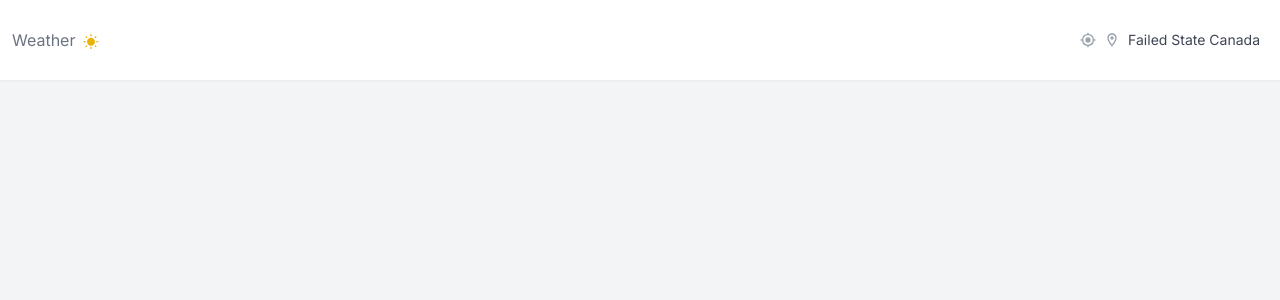
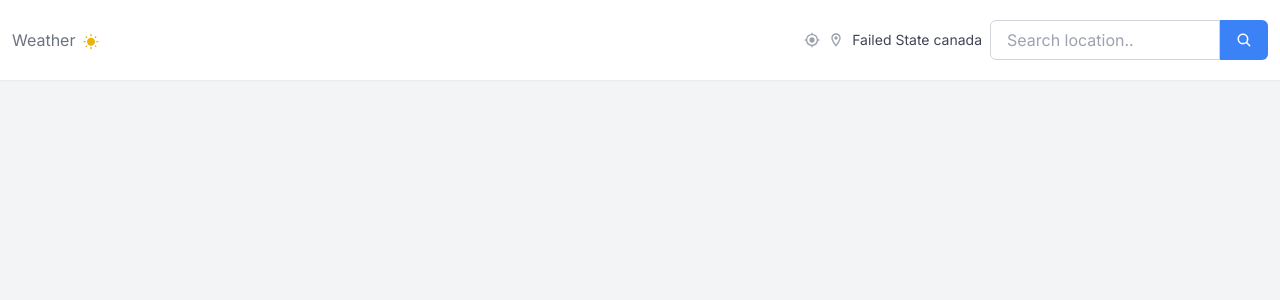
Before and after one commit to evilusean/CourseraGoogleFCC, a Next.js app in the folder FCC-WeatherApp-React-NextJS-Tailwind-TypeScript-CSS/weatherapp/: page / in a window 1280 px wide. Shown: the top 300 px of the page. Built offline with nearby package versions, Linux system fonts and the light colour scheme.

Commit message:
updated searchbox.tsx with props
added 4 props, explained in my notes

```diff
--- a/FCC-WeatherApp-React-NextJS-Tailwind-TypeScript-CSS/weatherapp/src/app/components/Navbar.tsx
+++ b/FCC-WeatherApp-React-NextJS-Tailwind-TypeScript-CSS/weatherapp/src/app/components/Navbar.tsx
@@ -2,6 +2,7 @@ import React from 'react'
 import { MdWbSunny } from "react-icons/md";
 import { MdMyLocation } from "react-icons/md";
 import { MdOutlineLocationOn } from "react-icons/md";
+import SearchBox from './SearchBox';
 
 
 type Props = {}
@@ -17,9 +18,9 @@ export default function Navbar({}: Props) {
                 <section className="flex gap-2 items-center">
                     <MdMyLocation className='text-3x1 text-gray-400 hover:opacity-80 cursor-pointer' />
                     <MdOutlineLocationOn className='text-3x1 text-gray-400 hover:opacity-80 cursor-pointer' />
-                    <p className="text-slate-900/80 text-sm">  Failed State Canada  </p>
+                    <p className="text-slate-900/80 text-sm">  Failed State canada  </p>
                     <div>
-                        {/* SearchBox */}
+                        <SearchBox />
                     </div>
                 </section>
             </div>
--- a/FCC-WeatherApp-React-NextJS-Tailwind-TypeScript-CSS/weatherapp/src/app/components/SearchBox.tsx
+++ b/FCC-WeatherApp-React-NextJS-Tailwind-TypeScript-CSS/weatherapp/src/app/components/SearchBox.tsx
@@ -1,9 +1,31 @@
+/* @format */
 import React from 'react';
+import { IoSearch } from "react-icons/io5";
 
-type Props = {}
+type Props = {
+    className?: string;
+    value: string;
+    onChange:React.ChangeEventHandler<HTMLInputElement> | undefined;
+    onSubmit: React.FormEventHandler<HTMLFormElement> | undefined;
+}
 
-export default function SearchBox({}: Props) {
+export default function SearchBox(props: Props) {
   return (
-    <div>SearchBox</div>
+    <form onSubmit={props.onSubmit}
+    className="flex relative items-center justify-center h-10">
+        <input
+            type="text"
+            value={props.value}
+            onChange={props.onChange}
+            placeholder="Search location.."
+            className="px-4 py-2 w-[230px] border
+            border-gray-300 rounded-l-md focus:outline-none
+            focus:border-blue-500 h-full" />
+        <button className="px-4 py-[9px] bg-blue-500
+        text-white rounded-r-md focus:outline-none
+        hove:bg-blue-600 h-full">
+            <IoSearch />
+        </button>
+    </form>
   )
 }
```
